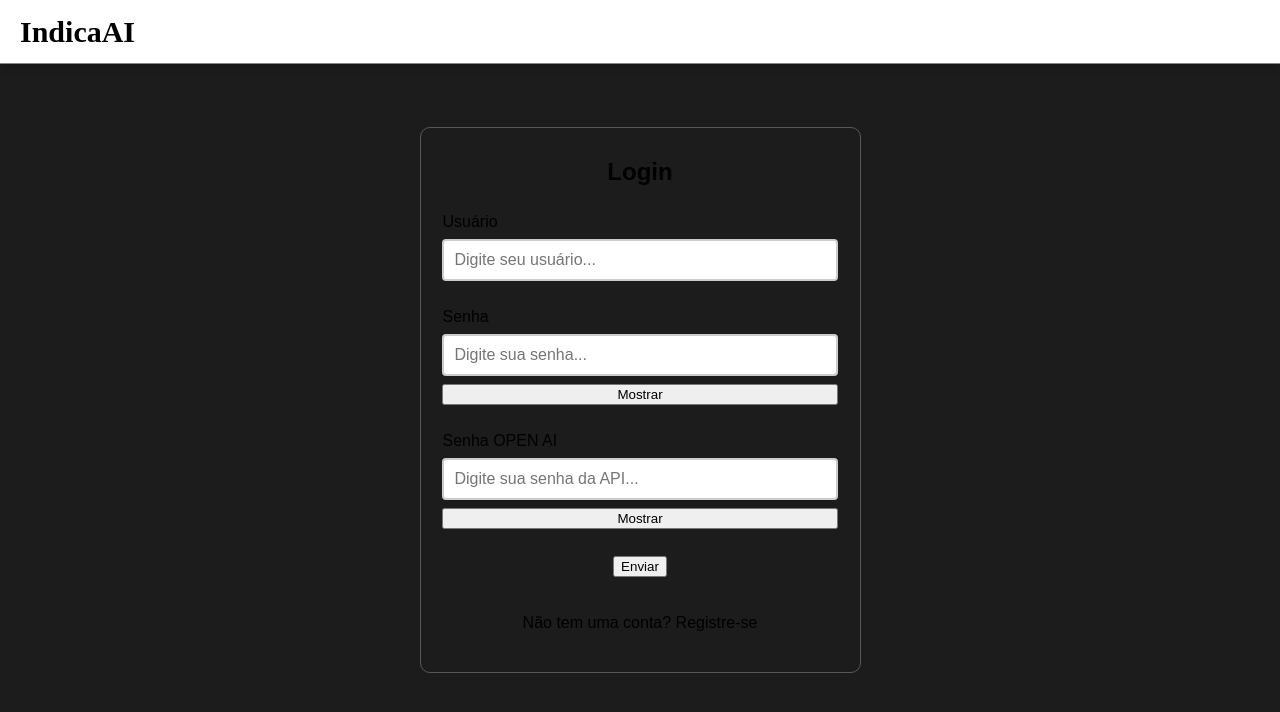
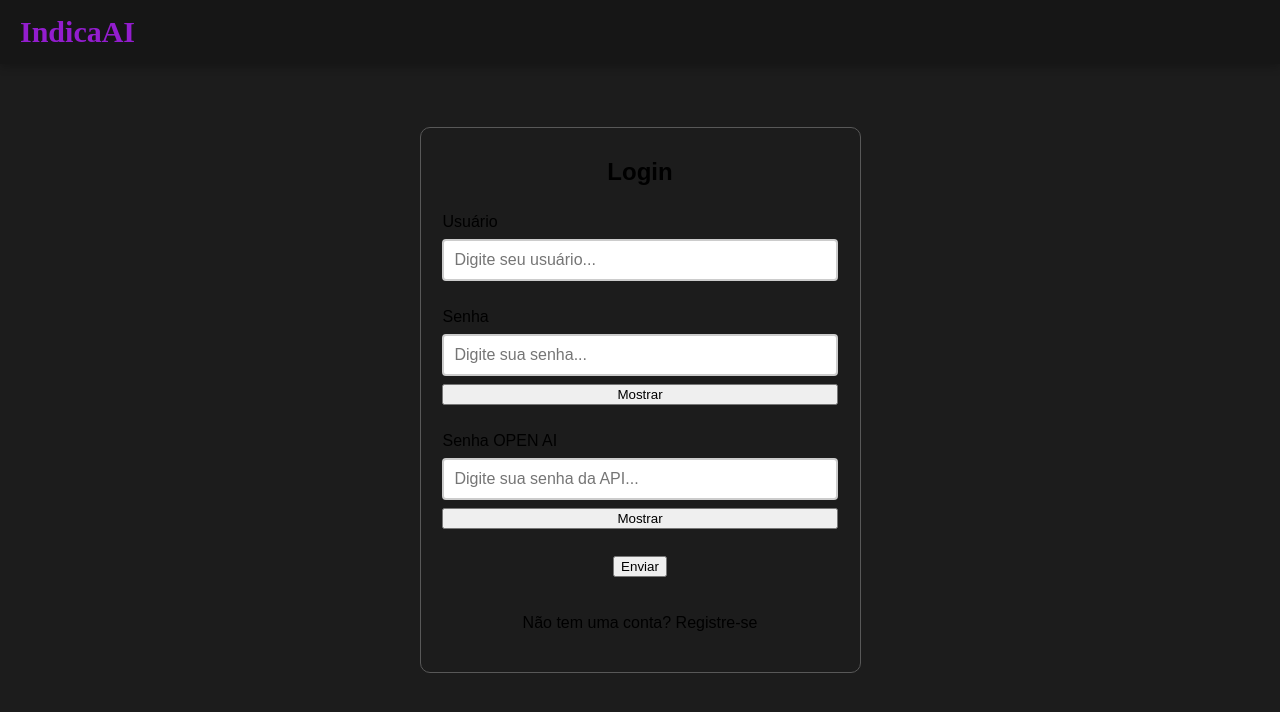
Before and after one commit to Labourguignonn/Desenvolvimento-software, a React (Vite) app in the folder Frontend/app/: page / in a window 1280 px wide. Shown: the top 712 px of the page. Built offline with nearby package versions, Linux system fonts and the light colour scheme.

Commit message:
Update NavBar.css

```diff
--- a/Frontend/app/src/styles/NavBar.css
+++ b/Frontend/app/src/styles/NavBar.css
@@ -1,14 +1,12 @@
 #navBar {
-    background-color: #ffffff; /* Fundo branco */
-    color: #000000; /* Texto preto */
+    background-color: var(--col-1); /* Fundo branco */
+    color: #931dce; /* Texto preto */
     padding: 10px 20px; /* Espaçamento interno */
     position: fixed; /* Barra fixa no topo */
     top: 0; /* Alinhado ao topo da página */
     width: 100%; /* Ocupa toda a largura */
     height: 8vh;
-    /*z-index: 1000; /* Garantir que fique acima de outros elementos */
     box-shadow: 0 4px 8px rgba(0, 0, 0, 0.2); /* Sombra para destaque */
-    border-bottom: 1px solid #868686; /* Linha inferior */
     box-sizing: border-box; /* Inclui bordas e padding no tamanho total */
     display: flex; /* Torna o container flexível */
     align-items: center; /* Centraliza verticalmente */
@@ -22,7 +20,6 @@
     font-family: "Alfa Slab One", serif; /* Fonte personalizada */
     font-style: normal;
     font-size: 30px; /* Tamanho do texto */
-    color: #000000; /* Cor preta */
     white-space: nowrap; /* Evita quebra de linha no título */
     overflow: hidden; /* Impede transbordamento do título */
     text-overflow: ellipsis; /* Adiciona "..." se o título for muito longo */
```
